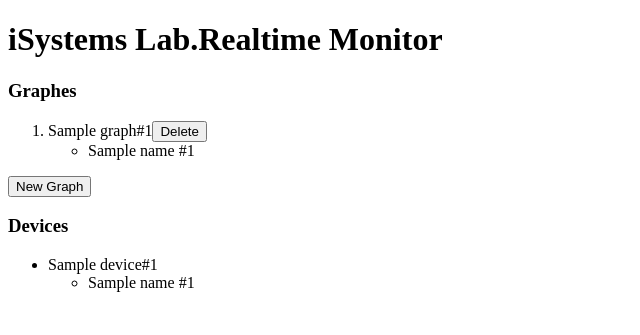
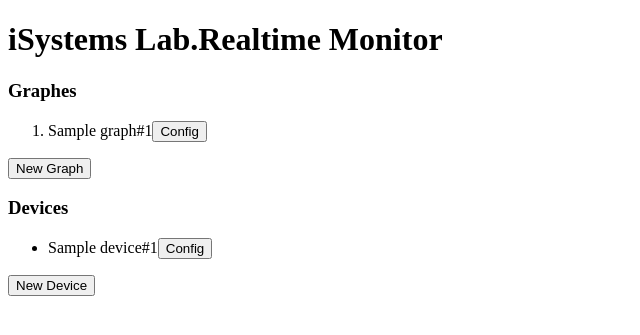
Before and after one commit to smallmeet/realtime-monitor, a Flask app: template realtime_monitor/templates/monitor.html in a window 1280 px wide. Shown: the top 335 px of the page, without its empty margins (0-640 px from the left). Run offline with Flask 2, Linux system fonts and the light colour scheme; the template is opened without the code that fills it: most values are stand-ins (such as "Sample title", 1, 10 or a date in 2020); data that the repository does not hold is empty; parts of the project's set-up code (start-up, migrations or seed data) failed here and were passed over.

Commit message:
Change page design: remove label lists

```diff
--- a/realtime_monitor/templates/macro.html
+++ b/realtime_monitor/templates/macro.html
@@ -1,32 +1,17 @@
-{% macro device(id, name, labels) %}
+{% macro device(id, name) %}
 <li class="device" id="d{{ id }}">
-    <span class="name">{{ name }}</span><span class="device_id">#{{ id }}</span>
-    <ul>
-        {% for l in labels %}
-        <li class="label" id="d{{ id }}-l{{ l[0] }}">{{ l[1] }} <span class="label_id">#{{ l[0] }}</span></li>
-        {% endfor %}
-    </ul>
+    <span class="name">{{ name }}</span><span class="device_id">#{{ id }}</span><button onclick="Config.config($(this).parent().attr('id'));">Config</button>
 </li>
 {% endmacro %}
 
-{% macro graph(id, name, activated, labels) %}
+{% macro graph(id, name, activated) %}
 {% if activated == 1 %}
 <li class="graph on" id="g{{ id }}">
-    <span class="name" onclick="Views.changeGraphName($(this).parent().attr('id'))">{{ name }}</span><span class="graph-id">#{{ id }}</span><button onclick="Views.deleteGraph($(this).parent().attr('id'))">Delete</button>
-    <ul>
-        {% for l in labels %}
-        <li class="label" id="g{{ id }}-l{{ l[0] }}">{{ l[1] }} <span class="label-id">#{{ l[0] }}</span></li>
-        {% endfor %}
-    </ul>
+    <span class="name">{{ name }}</span><span class="graph-id">#{{ id }}</span><button onclick="Config.config($(this).parent().attr('id'));">Config</button>
 </li>
 {% else %}
 <li class="graph off" id="g{{ id }}">
-    <span class="name">{{ name }}</span><span class="graph-id">#{{ id }}</span><button onclick="Views.deleteGraph($(this).parent().attr('id'))">Delete</button>
-    <ul>
-        {% for l in labels %}
-        <li class="label" id="g{{ id }}-l{{ l[0] }}">{{ l[1] }} <span class="label-id">#{{ l[0] }}</span></li>
-        {% endfor %}
-    </ul>
+    <span class="name">{{ name }}</span><span class="graph-id">#{{ id }}</span><button onclick="Config.config($(this).parent().attr('id'));">Config</button>
 </li>
 {% endif %}
 {% endmacro %}
--- a/realtime_monitor/templates/monitor.html
+++ b/realtime_monitor/templates/monitor.html
@@ -1,6 +1,6 @@
 {% from 'macro.html' import device, graph, plot %}
 
-<!DOCTYPE html>
+<!doctype html>
 <html>
     <head>
         <meta charset="utf-8">
@@ -22,18 +22,19 @@
         			    <h3>Graphes</h3>
         			    <ol>
                             {% for g in graphs %}
-                            {{ graph(g[0], g[1], g[2], g[3]) }}
+                            {{ graph(g[0], g[1], g[2]) }}
                             {% endfor %}
         			    </ol>
-                        <button onclick="Views.createGraph();">New Graph</button>
+                        <button onclick="">New Graph</button>
         			</div>
         			<div id="devices">
         			    <h3>Devices</h3>
                         <ul>
                             {% for d in devices %}
-                            {{ device(d[0], d[1], d[2]) }}
+                            {{ device(d[0], d[1]) }}
                             {% endfor %}
                         </ul>
+                        <button onclick="">New Device</button>
         			</div>
         		</nav>
             </div>
@@ -42,8 +43,7 @@
         <script type="text/javascript" src="/static/js/jquery-3.1.1.min.js"></script>
         <script type="text/javascript" src="/static/js/d3.v3.min.js"></script>
         <script type="text/javascript" src="/static/js/call_ajax.js"></script>
-        <script type="text/javascript" src='/static/js/snippets.js'></script>
-        <script type="text/javascript" src="/static/js/event.js"></script>
+        <script type="text/javascript" src="/static/js/config.js"></script>
         <script type="text/javascript" src="/static/js/graph/graph.js"></script>
         <script type="text/javascript" src="/static/js/graph/graph_list.js"></script>
         <script type="text/javascript" src="/static/js/realtime.js"></script>
--- a/sql/load_page.sql
+++ /dev/null
@@ -1,22 +0,0 @@
-DROP PROCEDURE IF EXISTS idb.get_device_list;
-DROP PROCEDURE IF EXISTS idb.get_graph_list;
-
-DELIMITER $$
-
-CREATE PROCEDURE idb.get_device_list()
-BEGIN
-    SELECT device.id, device.name, label.id, label.name
-    FROM device LEFT JOIN label ON device.id=label.device_id
-    ORDER BY device.id ASC, label.id ASC;
-END$$
-
-CREATE PROCEDURE idb.get_graph_list()
-BEGIN
-    SELECT graph.id, graph.name, graph.activated, label.id, label.name
-    FROM graph
-        LEFT JOIN connects ON graph.id=connects.graph_id
-        LEFT JOIN label ON connects.label_id=label.id
-    ORDER BY graph.activated=1 DESC, graph.ordering ASC, graph.id ASC, label.id ASC;
-END$$
-
-DELIMITER ;
```
Also changed, not shown: realtime_monitor/load_page.py (deleted, +0 -23 lines), realtime_monitor/views.py (+13 -3 lines).
